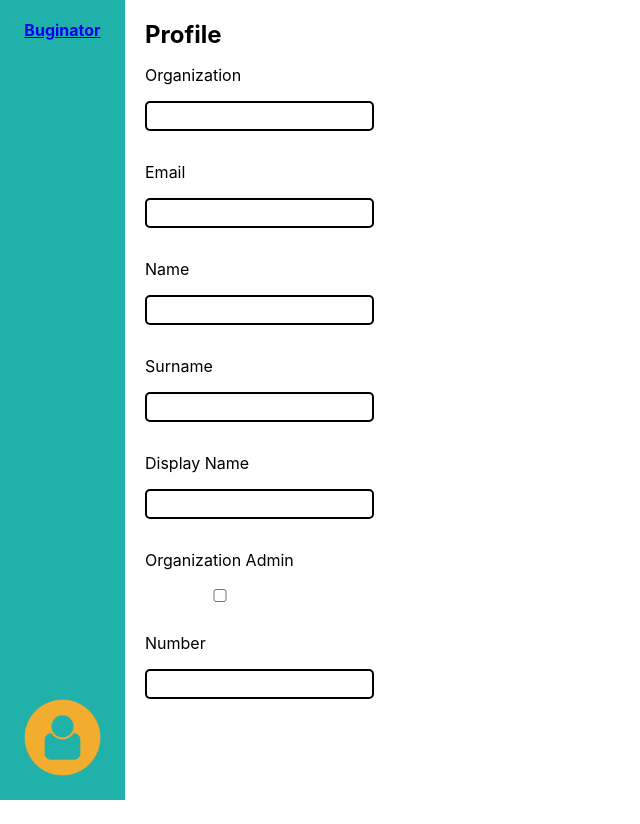
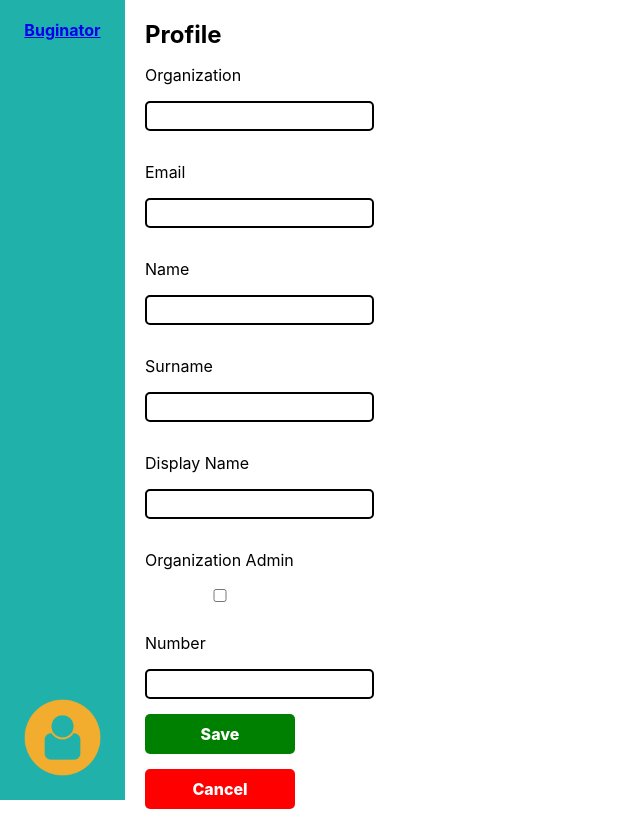
Before and after one commit to elvisplaza/bug-tracker, a React (Create React App) app: page /profile/1 in a window 1280 px wide. Shown: the whole page, without its empty margins (0-640 px from the left). Before the commit the page ends 800 px from the top, so only its background shows below. Built offline with nearby package versions, Linux system fonts and the light colour scheme; no server answers.

Commit message:
added a button component and added a profile update endpoint

```diff
--- a/api/routes/profile/profileRoute.js
+++ b/api/routes/profile/profileRoute.js
@@ -1,5 +1,5 @@
 const express = require("express");
-const { createProfile, getProfile } = require("./profileService");
+const { createProfile, getProfile, updateProfile } = require("./profileService");
 
 const router = express.Router();
 
@@ -8,6 +8,6 @@ router
   .route("/")
   .post(createProfile);
 
-router.route("/:id").get(getProfile);
+router.route("/:id").get(getProfile).put(updateProfile);
 
 exports.router = router;
--- a/api/routes/profile/profileService.js
+++ b/api/routes/profile/profileService.js
@@ -26,7 +26,12 @@ const getProfile = async (req, res) => {
   return res.status(200).send({ data: profile });
 };
 
+const updateProfile = async (req, res) => {
+  const { _first_name } = req.body;
+  console.log("i'm updating profile!");
+};
 module.exports = {
   createProfile,
   getProfile,
+  updateProfile,
 };
--- /dev/null
+++ b/src/components/ui/Button/Button.js
@@ -0,0 +1,15 @@
+import React from "react";
+import s from "./Button.module.css";
+
+const Button = (props) => {
+  return (
+    <button
+      type={props.type}
+      onClick={props.onClick}
+      className={`${s.button_default_styles} ${props.disable && s.disabled} ${props.green && s.green}`}>
+      {props.children}
+    </button>
+  );
+};
+
+export default Button;
--- /dev/null
+++ b/src/components/ui/Button/Button.module.css
@@ -0,0 +1,19 @@
+.button_default_styles {
+  background: red;
+  width: 150px;
+  border: none;
+  padding: 10px;
+  border-radius: 5px;
+  font-size: 16px;
+  color: white;
+  font-weight: 800;
+  margin-bottom: 15px;
+}
+
+.disabled {
+  cursor: not-allowed;
+}
+
+.green {
+  background: green;
+}
--- a/src/components/ui/Profile/Profile.js
+++ b/src/components/ui/Profile/Profile.js
@@ -1,10 +1,13 @@
 import React, { Component } from "react";
-import { useParams } from "react-router-dom";
 import s from "./Profile.module.css";
+
+// component
+import { Button } from "./../../ui";
 
 // apiHelpers
 import * as userAPI from "./../../../helpers/apiHelpers/user";
 import * as appAPI from "./../../../helpers/apiHelpers/app";
+import * as profileAPI from "./../../../helpers/apiHelpers/profile";
 
 class Profile extends Component {
   constructor(props) {
@@ -30,6 +33,7 @@ class Profile extends Component {
     const { data: userInfo } = await userAPI.onGetUserById({ id });
     console.log(userInfo, "user info");
     return this.setState({
+      _user: userInfo,
       _email: userInfo.email,
       _age: userInfo.Profile.age,
       _isAdmin: userInfo.is_admin,
@@ -47,23 +51,25 @@ class Profile extends Component {
     });
   };
 
-  onHandleValidation = (e) => {
-    return;
+  onHandleValidation = (e) => {};
+
+  onCancelChanges = (e) => {
+    const { id: userId } = this.state._user;
+    return this.onGetUser(userId);
   };
-  onCreateNewProject = async (e) => {
-    const body = {
-      _name: "tester",
-      _clientLanguage: "js",
-      _serverLanguage: "node",
-      _databaseType: "sql",
-      _lastUpdated: new Date(),
-      _description: "something to add",
-      _websiteUrl: "https://google.com",
-      _organizationId: this.state._user.organization,
-    };
-    const { data: newProject } = await appAPI.onCreateApp({ body });
-    console.log("i created a projecT!!!", newProject);
+
+  onSaveChanges = async (e) => {
+    e.preventDefault();
+    const { id: profileId } = this.state._user.Profile;
+    try {
+      const { data: profileUpdate } = profileAPI.onUpdateProfileById({ body: this.state, profileId });
+
+      console.log(profileUpdate, "profile is updated!");
+    } catch (err) {
+      console.log(err);
+    }
   };
+
   render() {
     const {
       _email,
@@ -77,7 +83,7 @@ class Profile extends Component {
       _notificationPreference,
     } = this.state;
     return (
-      <section className={s.profile}>
+      <section className={s.profile} onSubmit={this.onSaveChanges}>
         <h2 className={s.profile_title}> Profile</h2>
         <form className={s.profile_form}>
           <label htmlFor='_organization' className={s.profile_form_label}>
@@ -144,6 +150,12 @@ class Profile extends Component {
               value={_phoneNumber}
             />
           </label>
+          <Button type='submit' green>
+            Save
+          </Button>
+          <Button type='button' onClick={this.onCancelChanges}>
+            Cancel
+          </Button>
         </form>
       </section>
     );
--- a/src/components/ui/index.js
+++ b/src/components/ui/index.js
@@ -3,3 +3,4 @@ export { default as NavBar } from "./NavBar//NavBar";
 export { default as Profile } from "./Profile/Profile";
 export { default as NoMatch } from "./NoMatch/NoMatch";
 export { default as Home } from "./Home/Home";
+export { default as Button } from "./Button/Button";
--- a/src/helpers/apiHelpers/profile.js
+++ b/src/helpers/apiHelpers/profile.js
@@ -2,6 +2,7 @@ import axios from "axios";
 
 // helpers
 import { stringify } from "./../stringify";
+
 const url = "http://localhost:3001";
 
 export const onCreateProfile = ({ body = {} }) => {
@@ -17,22 +18,15 @@ export const onCreateProfile = ({ body = {} }) => {
     });
 };
 
-// export const onGetUser = ({ email = "", password = "" }) => {
-//   const path = `${url}/user?${stringify({ email, password })}`;
-//   return axios
-//     .get(path)
-//     .then((data) => {
-//       return data.data;
-//     })
-//     .catch((err) => {
-//       throw err;
-//     });
-// };
-
-// export const onGetUserById = ({ id }) => {
-//   const path = `${url}/user/${id}`;
-//   return axios.get(path).then((data) => {
-//     console.log("dataaa from getting user by id", data.data);
-//     return data.data;
-//   });
-// };
+export const onUpdateProfileById = ({ body = {}, profileId = "" }) => {
+  const path = `${url}/profile/${profileId}`;
+  return axios
+    .put(path, body)
+    .then((data) => {
+      console.log(data, "updated profile!");
+      return data.data;
+    })
+    .catch((err) => {
+      throw err;
+    });
+};
```
